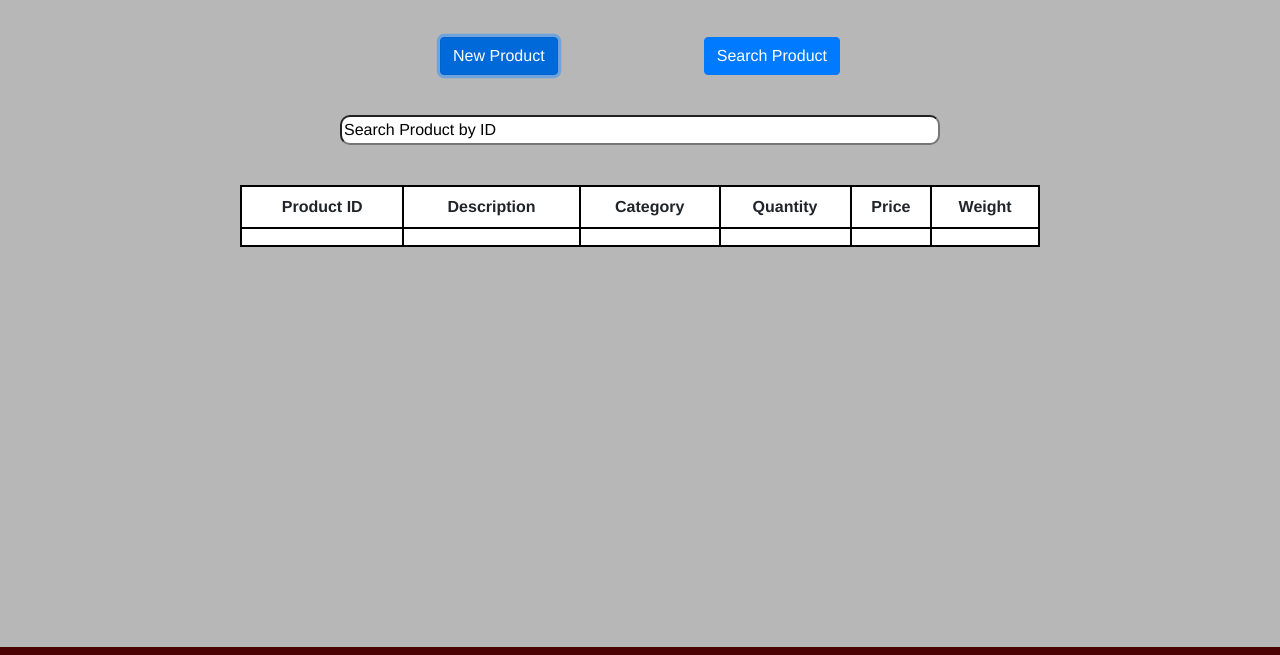
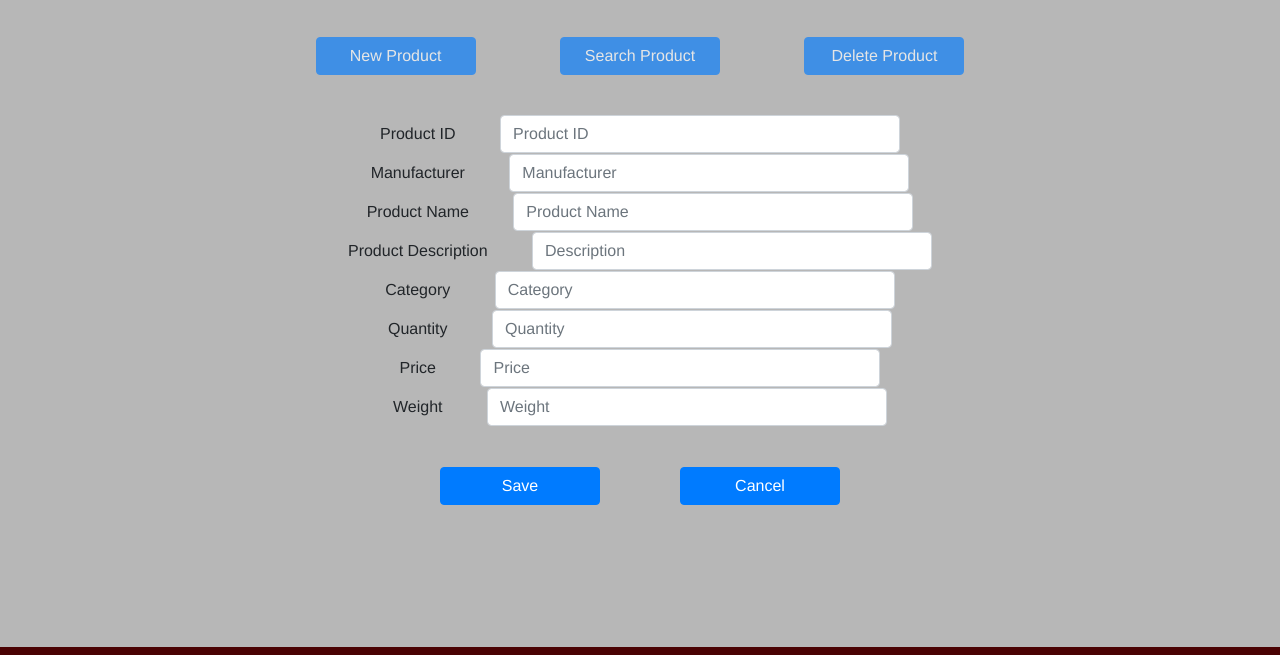
Before and after one commit to connorkish/TechVault, a plain HTML site: page product-management.html in a window 1280 px wide. Both pictures are taken after a click on the button "New Product". Shown: the part 164-819 px from the top of the page. Drawn offline with Linux system fonts and the light colour scheme.

Commit message:
Reformatted HTML and Css to reflect Product Management Page design discussed in class, added javascript to enable/disable buttons and forms fields, and hide/show buttons depending on what the action the user chooses to perform

```diff
--- a/css/product-management.css
+++ b/css/product-management.css
@@ -13,51 +13,118 @@
 }
 
 #new-product {
-	float: left;
-	margin-left: 25%;
+	display: inline;
+	margin-left: 5%;
+	margin-right: 5%;
+	width: 20%;
 }
 
-#search-product {
-	float: right;
-	margin-right: 25%;
+#edit-product {
+	display: inline;
+	margin-left: 5%;
+	margin-right: 5%;
+	width: 20%;
 }
 
-#product-search-container {
+#delete-product {
+	display: inline;
+	margin-left: 5%;
+	margin-right: 5%;
+	width: 20%;
+}
+
+#product-details-container {
+	margin-top: 5%;
+	width: 100%;
+
+}
+
+#product-details-form{
 	text-align: center;
 }
 
-#product-search {
-	margin-top: 5%;
-	width: 75%;
-	border-radius: 10px;
+labels {
+	display: inline-block;
+	text-align: right;
+	margin-left: 5%;
 }
 
-#product-table {
-	margin-top: 5%;
-	width: 100%;
+#ProductID {
+	width: 50%;
+	display: inline-block;
+	margin-left: 5%;
 }
 
-table {
-	border: 2px solid black;
-	border-collapse: collapse;
-	background-color: white;
+#Manufacturer {
+	width: 50%;
+	display: inline-block;
+	margin-left: 5%;
 }
 
-th {
-	border: 2px solid black;
-	border-collapse: collapse;
-	padding: 1%;
-	text-align: center;
+#ProductName {
+	width: 50%;
+	display: inline-block;
+	margin-left: 5%;
 }
 
-td {
-	border: 2px solid black;
-	border-collapse: collapse;
-	padding: 1%;
-	text-align: left;
+#ProductDescription {
+	width: 50%;
+	display: inline-block;
+	margin-left: 5%;
 }
 
-#product-edit-container {
-	text-align: center;
+#Category {
+	width: 50%;
+	display: inline-block;
+	margin-left: 5%;
+}
+
+#Quantity {
+	width: 50%;
+	display: inline-block;
+	margin-left: 5%;
+}
+
+#Price {
+	width: 50%;
+	display: inline-block;
+	margin-left: 5%;
+}
+
+#Weight {
+	width: 50%;
+	display: inline-block;
+	margin-left: 5%;
+}
+
+#form-actions {
 	margin-top: 5%;
 }
+
+#save {
+	display: inline;
+	margin-left: 5%;
+	margin-right: 5%;
+	width: 20%;
+}
+
+#update {
+	display: inline;
+	margin-left: 5%;
+	margin-right: 5%;
+	width: 20%;
+}
+
+#delete {
+	display: inline;
+	margin-left: 5%;
+	margin-right: 5%;
+	width: 20%;
+}
+
+#cancel {
+	display: inline;
+	margin-left: 5%;
+	margin-right: 5%;
+	width: 20%;
+}
--- a/js/product-management.js
+++ b/js/product-management.js
@@ -6,6 +6,8 @@
 // Last Updated By: Connor Kish
 
 var productID,
+	manufacturer,
+	productname,
 	description,
     category,
     quantity,
@@ -15,6 +17,8 @@ var productID,
 // Variable to represent a JSON object to store account details
 var productDetails = {
 	"productID":"",
+	"manufacturer":"",
+	"productname":"",
 	"description": "",
 	"category": "",
 	"quantity": "",
@@ -22,11 +26,93 @@ var productDetails = {
 	"weight": ""
 };
 
-function editProductData() {
+const newProduct = document.getElementById("new-product");
+const editProduct = document.getElementById("edit-product");
+const deleteProduct = document.getElementById("delete-product");
+const formactions = document.getElementById("form-actions");
+
+function disableActionButtons() {
+	const newProduct = document.getElementById("new-product").disabled = true;
+	const editProduct = document.getElementById("edit-product").disabled = true;
+	const deleteProduct = document.getElementById("delete-product").disabled = true;
+}
+
+function enableActionButtons() {
+	const newProduct = document.getElementById("new-product").disabled = false;
+	const editProduct = document.getElementById("edit-product").disabled = false;
+	const deleteProduct = document.getElementById("delete-product").disabled = false;
+}
+
+function disableForm() {
+	document.getElementById("ProductID").disabled = true;
+	document.getElementById("Manufacturer").disabled = true;
+	document.getElementById("ProductName").disabled = true;
+	document.getElementById("ProductDescription").disabled = true;
+	document.getElementById("Category").disabled = true;
+	document.getElementById("Quantity").disabled = true;
+	document.getElementById("Price").disabled = true;
+	document.getElementById("Weight").disabled = true;
+}
+
+function enableForm() {
+	document.getElementById("ProductID").disabled = false;
+	document.getElementById("Manufacturer").disabled = false;
+	document.getElementById("ProductName").disabled = false;
+	document.getElementById("ProductDescription").disabled = false;
+	document.getElementById("Category").disabled = false;
+	document.getElementById("Quantity").disabled = false;
+	document.getElementById("Price").disabled = false;
+	document.getElementById("Weight").disabled = false;
+}
+
+function newProductAction() {
+	disableActionButtons();
+	enableForm();
+	formactions.innerHTML = "";
+	formactions.innerHTML = '<button type="submit" class="btn btn-primary" id="save" onClick="confirmSave()">Save</button>' +
+							'<button type="submit" class="btn btn-primary" id="cancel" onClick="cancelAction()">Cancel</button>';
 
 }
 
-function disableSearch() {
-	alert("search disabled");
-	document.getElementById("product-search").disabled = true;
+function updateProductAction() {
+	disableActionButtons();
+	enableForm();
+	formactions.innerHTML = "";
+	formactions.innerHTML = '<button type="submit" class="btn btn-primary" id="update" onClick="confirmUpdate()">Update</button>' +
+							'<button type="submit" class="btn btn-primary" id="cancel" onClick="cancelAction()">Cancel</button>';
+
 }
+
+function deleteProductAction() {
+	disableActionButtons();
+	enableForm();
+	formactions.innerHTML = "";
+	formactions.innerHTML = '<button type="submit" class="btn btn-primary" id="delete" onClick="confirmDelete()">Delete</button>' +
+							'<button type="submit" class="btn btn-primary" id="cancel" onClick="cancelAction()">Cancel</button>';
+
+}
+
+function confirmSave() {
+	formactions.reset();
+	enableActionButtons();
+	formactions.innerHTML = "";
+}
+
+function confirmUpdate() {
+	formactions.reset();
+	enableActionButtons();
+	formactions.innerHTML = "";
+}
+
+function confirmDelete() {
+	formactions.reset();
+	enableActionButtons();
+	formactions.innerHTML = "";
+}
+
+function cancelAction() {
+	formactions.reset();
+	enableActionButtons();
+	formactions.innerHTML = "";
+
+}
--- a/product-management.html
+++ b/product-management.html
@@ -14,7 +14,7 @@
 		<!-- Icon JS -->
 		<script src="https://kit.fontawesome.com/4b55b5ee7f.js" crossorigin="anonymous"></script>
 	</head>
-	<body onload="alert('test');">
+	<body onload="disableForm()">
 		<header>
 			<div id="header-top">
 				<div id="logo-container">
@@ -42,31 +42,48 @@
 		<div id="content">
 			<div id="content-container">
 				<div id="action-select-container">
-					<button type="submit" class="btn btn-primary" id="new-product" onClick="editProductData()">New Product</button>
-					<button type="submit" class="btn btn-primary" id="search-product" onClick="editProductData()">Search Product</button>
+					<button type="submit" class="btn btn-primary" id="new-product" onClick="newProductAction()">New Product</button>
+					<button type="submit" class="btn btn-primary" id="edit-product" onClick="updateProductAction()">Search Product</button>
+					<button type="submit" class="btn btn-primary" id="delete-product" onClick="deleteProductAction()">Delete Product</button>
 			    </div>
-				<div id="product-search-container">
-						<input type="text" id="product-search" value="Search Product by ID">
-			    </div>
-				<div id="product-table-container">
-					<table id="product-table">
-						<tr>
-						  <th>Product ID</th>
-						  <th>Description</th>
-						  <th>Category</th>
-						  <th>Quantity</th>
-						  <th>Price</th>
-						  <th>Weight</th>
-						</tr>
-						<tr>
-						  <td contenteditable="false"></td>
-						  <td contenteditable="false"></td>
-						  <td contenteditable="false"></td>
-						  <td contenteditable="false"></td>
-						  <td contenteditable="false"></td>
-						  <td contenteditable="false"></td>
-						</tr>
-					</table>
+				<div id="product-details-container">
+					<form id="product-details-form">
+						<div>
+							<label for="ProductID">Product ID</label>
+							<input type="text" class="form-control" id="ProductID" placeholder="Product ID">
+						</div>
+						<div>
+							<label for="Manufacturer">Manufacturer</label>
+							<input type="text" class="form-control" id="Manufacturer" placeholder="Manufacturer">
+						</div>
+						<div>
+							<label for="ProductName">Product Name</label>
+							<input type="text" class="form-control" id="ProductName" placeholder="Product Name">
+						</div>
+						<div>
+							<label for="ProductDescription">Product Description</label>
+							<input type="text" class="form-control" id="ProductDescription" placeholder="Description">
+						</div>
+						<div>
+							<label for="Category">Category</label>
+							<input type="text" class="form-control" id="Category" placeholder="Category">
+						</div>
+						<div>
+							<label for="Quantity">Quantity</label>
+							<input type="text" class="form-control" id="Quantity" placeholder="Quantity">
+						</div>
+						<div>
+							<label for="Price">Price</label>
+							<input type="text" class="form-control" id="Price" placeholder="Price">
+						</div>
+						<div>
+							<label for="Weight">Weight</label>
+							<input type="text" class="form-control" id="Weight" placeholder="Weight">
+						</div>
+						<div id="form-actions">
+
+						</div>
+					</form>
 			    </div>
 			</div>
 	    </div>
```
